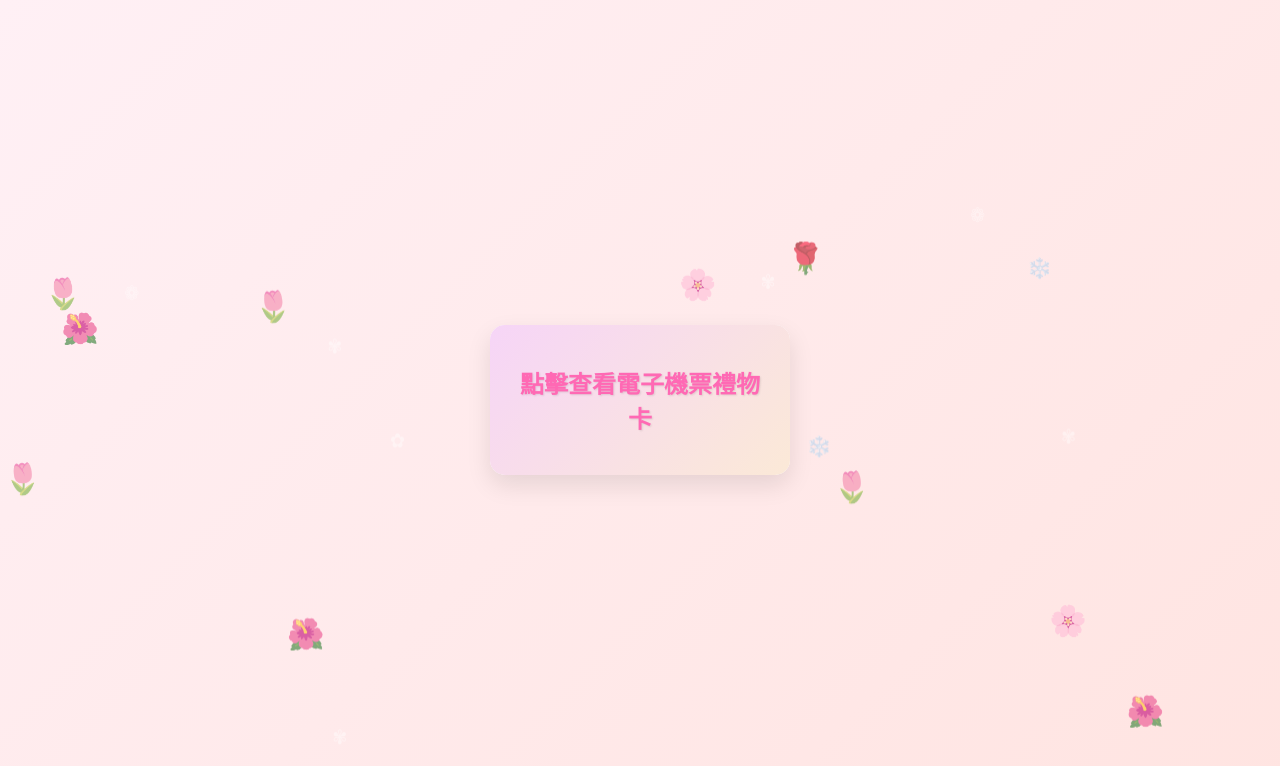
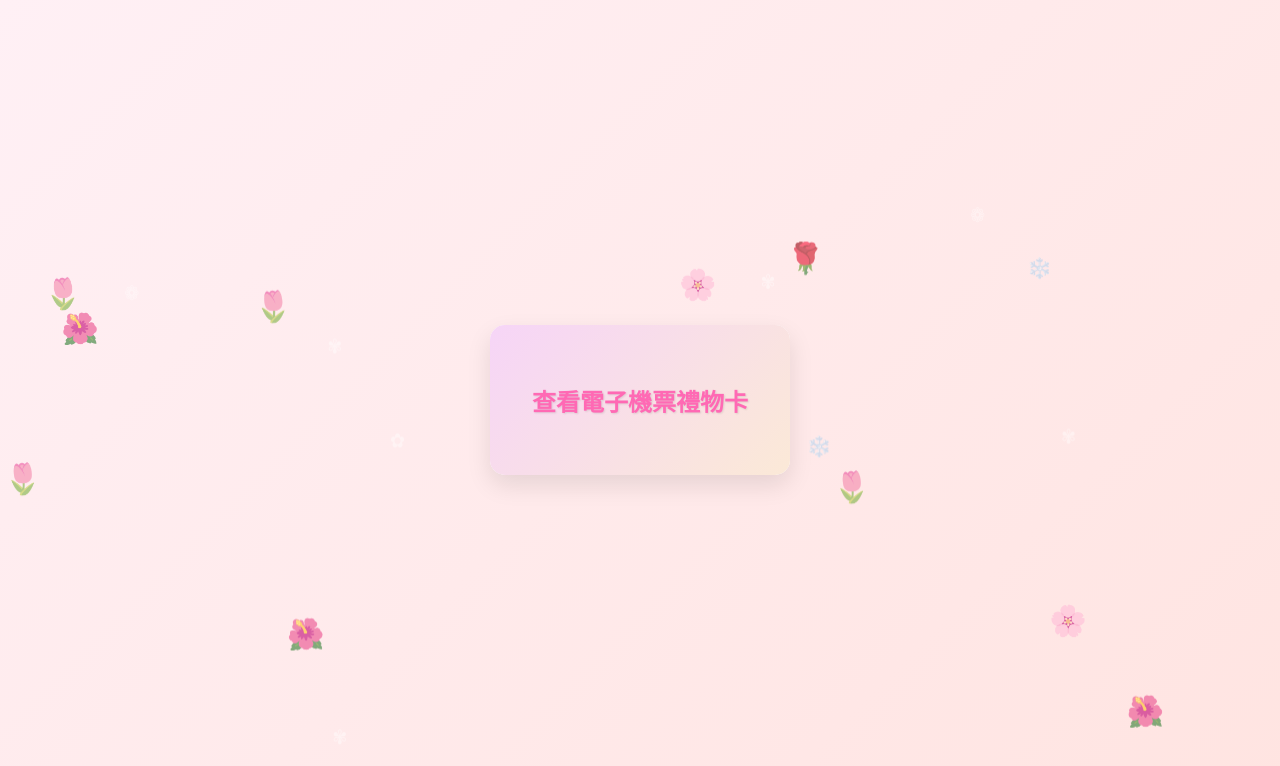
Before and after one commit to Laniszyx/Gift, a plain HTML site: page index.html in a window 1280 px wide. Drawn offline with Linux system fonts and the light colour scheme.

Commit message:
Update index.html
better

```diff
--- a/index.html
+++ b/index.html
@@ -171,7 +171,7 @@
 <body>
   <div class="ticket-container" onclick="toggleTicket(event)">
     <div class="ticket-front">
-      <h2>點擊查看電子機票禮物卡</h2>
+      <h2>查看電子機票禮物卡</h2>
     </div>
     <div class="ticket-back">
       <div class="ticket-header">
```
